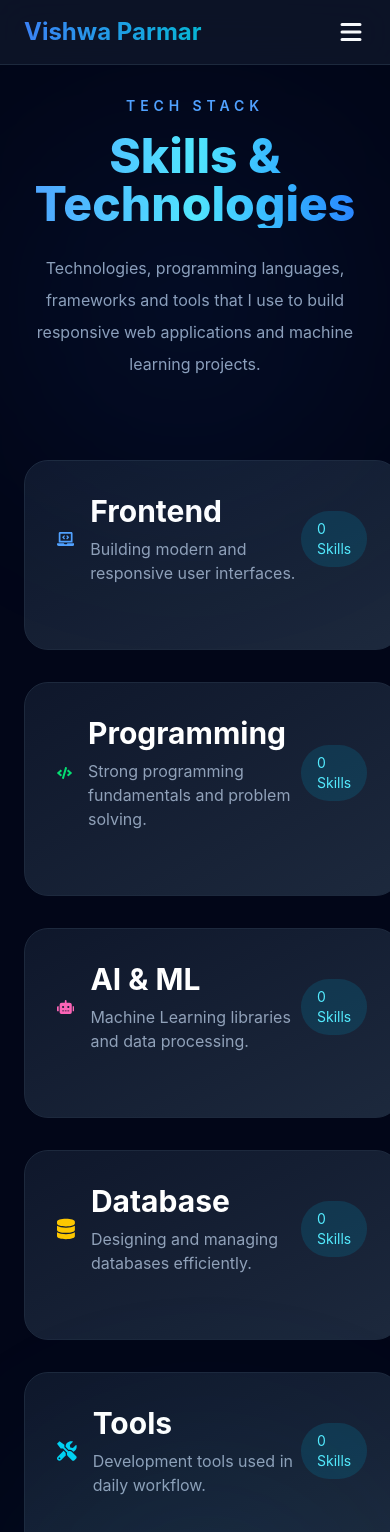
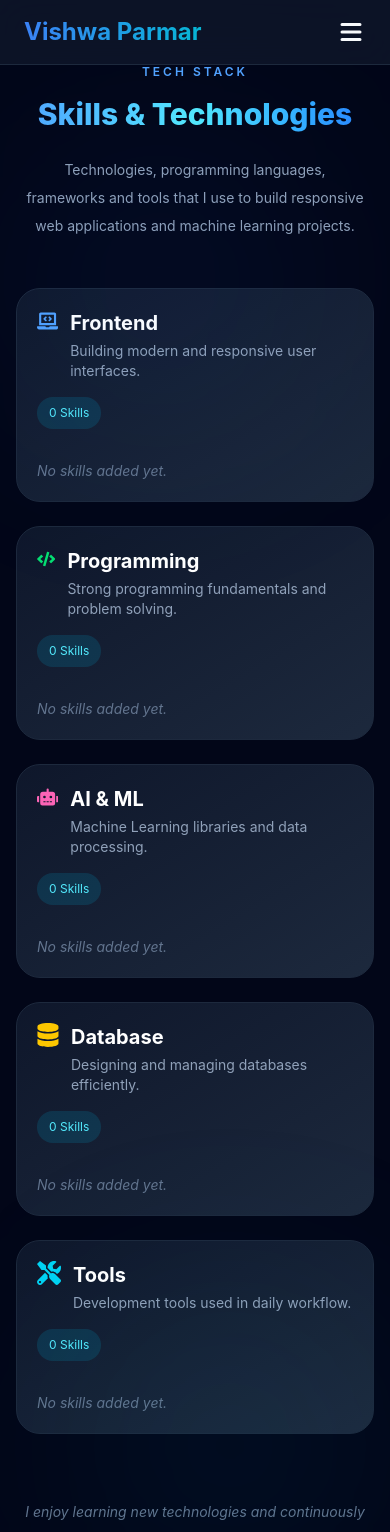
Before and after one commit to Vishwa13-dot/Portfolio, a React (Vite) app: page /skills in a window 390 px wide. Shown: the top 1532 px of the page. Built offline with nearby package versions, Linux system fonts and the light colour scheme.

Commit message:
Make Skillpage Responsive

```diff
--- a/src/pages/Skills.jsx
+++ b/src/pages/Skills.jsx
@@ -1,5 +1,4 @@
 import { useState, useEffect } from "react";
-
 import {
     FaLaptopCode,
     FaCode,
@@ -8,46 +7,55 @@ import {
     FaTools,
 } from "react-icons/fa";
 
-
-
 function Skills() {
     const [activeCategory, setActiveCategory] = useState("All");
+    const [savedSkills, setSavedSkills] = useState([]);
+
+    useEffect(() => {
+        const data = JSON.parse(localStorage.getItem("skills")) || [];
+        setSavedSkills(data);
+    }, []);
 
     const skillCategories = [
         {
             id: 1,
             title: "Frontend",
-            icon: <FaLaptopCode className="text-3xl text-blue-400 group-hover:rotate-12 transition duration-500" />,
+            icon: (
+                <FaLaptopCode className="text-2xl sm:text-3xl text-blue-400 group-hover:rotate-12 transition duration-500" />
+            ),
             description: "Building modern and responsive user interfaces.",
-            // skills: [],
         },
         {
             id: 2,
             title: "Programming",
-            icon: <FaCode className="text-3xl text-green-400 group-hover:rotate-12 transition duration-500" />,
+            icon: (
+                <FaCode className="text-2xl sm:text-3xl text-green-400 group-hover:rotate-12 transition duration-500" />
+            ),
             description: "Strong programming fundamentals and problem solving.",
-            // skills: [],
         },
         {
             id: 3,
             title: "AI & ML",
-            icon: <FaRobot className="text-3xl text-pink-400 group-hover:rotate-12 transition duration-500" />,
+            icon: (
+                <FaRobot className="text-2xl sm:text-3xl text-pink-400 group-hover:rotate-12 transition duration-500" />
+            ),
             description: "Machine Learning libraries and data processing.",
-            // skills: [],
         },
         {
             id: 4,
             title: "Database",
-            icon: <FaDatabase className="text-3xl text-yellow-400 group-hover:rotate-12 transition duration-500" />,
+            icon: (
+                <FaDatabase className="text-2xl sm:text-3xl text-yellow-400 group-hover:rotate-12 transition duration-500" />
+            ),
             description: "Designing and managing databases efficiently.",
-            // skills: [],
         },
         {
             id: 5,
             title: "Tools",
-            icon: <FaTools className="text-3xl text-cyan-400 group-hover:rotate-12 transition duration-500" />,
+            icon: (
+                <FaTools className="text-2xl sm:text-3xl text-cyan-400 group-hover:rotate-12 transition duration-500" />
+            ),
             description: "Development tools used in daily workflow.",
-            // skills: [],
         },
     ];
 
@@ -58,15 +66,6 @@ function Skills() {
                 (item) => item.title === activeCategory
             );
 
-
-
-    const [savedSkills, setSavedSkills] = useState([]);
-
-    useEffect(() => {
-        const data = JSON.parse(localStorage.getItem("skills")) || [];
-        setSavedSkills(data);
-    }, []);
-
     const updatedCategories = displayedSkills.map((category) => ({
         ...category,
         skills: savedSkills
@@ -74,39 +73,40 @@ function Skills() {
             .map((item) => item.name),
     }));
 
+    return (
+        <section className="relative overflow-hidden min-h-screen bg-slate-950 text-white py-16 sm:py-20 lg:py-24 px-4 sm:px-6 lg:px-8">
 
-    return (
-        <section className="relative overflow-hidden min-h-screen bg-slate-950 text-white py-24 px-6">
-            <div className="absolute top-40 left-10 w-72 h-72 bg-blue-500/10 blur-[120px] rounded-full"></div>
+            <div className="absolute top-40 left-10 w-60 sm:w-72 h-60 sm:h-72 bg-blue-500/10 blur-[120px] rounded-full"></div>
 
-            <div className="absolute bottom-20 right-10 w-72 h-72 bg-cyan-500/10 blur-[120px] rounded-full"></div>          <div className="max-w-7xl mx-auto">
+            <div className="absolute bottom-20 right-10 w-60 sm:w-72 h-60 sm:h-72 bg-cyan-500/10 blur-[120px] rounded-full"></div>
+
+            <div className="max-w-7xl mx-auto">
 
                 {/* Heading */}
 
                 <div className="text-center">
 
-                    <p className="uppercase tracking-[0.35em] text-blue-400 text-sm font-semibold">
+                    <p className="uppercase tracking-[0.25em] sm:tracking-[0.35em] text-blue-400 text-xs sm:text-sm font-semibold">
                         TECH STACK
                     </p>
 
-                    <h1 className="mt-4 text-5xl md:text-6xl font-extrabold bg-gradient-to-r from-blue-400 via-cyan-300 to-blue-500 bg-clip-text text-transparent">
+                    <h1 className="mt-4 text-3xl sm:text-4xl md:text-5xl lg:text-6xl font-extrabold bg-gradient-to-r from-blue-400 via-cyan-300 to-blue-500 bg-clip-text text-transparent">
                         Skills & Technologies
                     </h1>
 
-                    <p className="mt-6 max-w-3xl mx-auto text-slate-400 leading-8">
-                        Technologies, programming languages, frameworks and tools
-                        that I use to build responsive web applications and
-                        machine learning projects.
+                    <p className="mt-6 max-w-3xl mx-auto text-sm sm:text-base text-slate-400 leading-7 sm:leading-8 px-2">
+                        Technologies, programming languages, frameworks and tools that I
+                        use to build responsive web applications and machine learning
+                        projects.
                     </p>
 
                 </div>
 
-                {/* Dashboard Cards */}
+                {/* Cards */}
 
-                <div className="grid lg:grid-cols-2 gap-8 mt-20">
+                <div className="grid grid-cols-1 lg:grid-cols-2 gap-6 lg:gap-8 mt-12 lg:mt-20">
 
-                    {
-                        updatedCategories.map((category) => (
+                    {updatedCategories.map((category) => (
 
                         <div
                             key={category.id}
@@ -117,7 +117,7 @@ function Skills() {
                 border
                 border-slate-800
                 rounded-3xl
-              p-8
+                p-5 sm:p-6 lg:p-8
                 transition-all
                 duration-500
                 hover:-translate-y-2
@@ -132,21 +132,19 @@ function Skills() {
               `}
                         >
 
-                                {/* Header */}
+                            <div className="flex flex-col sm:flex-row sm:items-center sm:justify-between gap-4">
 
-                                <div className="flex items-center justify-between">
-
-                                    <div className="flex items-center gap-4 group">
+                                <div className="flex items-start sm:items-center gap-3 sm:gap-4 group">
 
                                     {category.icon}
 
                                     <div>
 
-                                            <h2 className="text-3xl font-bold">
+                                        <h2 className="text-xl sm:text-2xl lg:text-3xl font-bold">
                                             {category.title}
                                         </h2>
 
-                                            <p className="text-slate-400 mt-2">
+                                        <p className="text-sm sm:text-base text-slate-400 mt-1 sm:mt-2">
                                             {category.description}
                                         </p>
 
@@ -154,25 +152,23 @@ function Skills() {
 
                                 </div>
 
-                                    <span className="px-4 py-2 rounded-full bg-cyan-600/20 text-cyan-300 text-sm">
+                                <span className="self-start sm:self-auto px-3 sm:px-4 py-2 rounded-full bg-cyan-600/20 text-cyan-300 text-xs sm:text-sm whitespace-nowrap">
                                     {category.skills.length} Skills
                                 </span>
 
                             </div>
 
-                                {/* Skills */}
-
-                                <div className="flex flex-wrap gap-4 mt-8">
-
-                                    {category.skills.map((skill, index) => (
+                            <div className="flex flex-wrap gap-3 sm:gap-4 mt-8">
+                                {category.skills.length > 0 ? (
+                                    category.skills.map((skill, index) => (
                                         <div
                                             key={`${category.id}-${skill}-${index}`}
                                             className="
                         flex
                         items-center
-            px-5
-            py-4
-            rounded-2xl
+                        px-3 sm:px-4 lg:px-5
+                        py-2 sm:py-3 lg:py-4
+                        rounded-xl sm:rounded-2xl
                         border
                         border-slate-700
                         bg-slate-950/80
@@ -188,25 +184,30 @@ function Skills() {
                         cursor-pointer
                       "
                                         >
-                                            <span className="font-medium tracking-wide">
+                                            <span className="text-sm sm:text-base font-medium tracking-wide break-words">
                                                 {skill}
                                             </span>
                                         </div>
-                                    ))}
+                                    ))
+                                ) : (
+                                    <div className="text-slate-500 italic text-sm">
+                                        No skills added yet.
+                                    </div>
+                                )}
+
                             </div>
 
                         </div>
 
-                        ))
-                    }
+                    ))}
 
                 </div>
 
                 {/* Quote */}
 
-                <div className="mt-20 text-center">
+                <div className="mt-16 lg:mt-20 text-center">
 
-                    <p className="text-slate-500 italic max-w-3xl mx-auto leading-8">
+                    <p className="text-sm sm:text-base text-slate-500 italic max-w-3xl mx-auto leading-7 sm:leading-8 px-2">
                         I enjoy learning new technologies and continuously improving my
                         skills by building real-world projects and exploring modern
                         development practices.
@@ -215,6 +216,7 @@ function Skills() {
                 </div>
 
             </div>
+
         </section>
     );
 }
```
Lines whose indentation alone changed are shown as unchanged.
